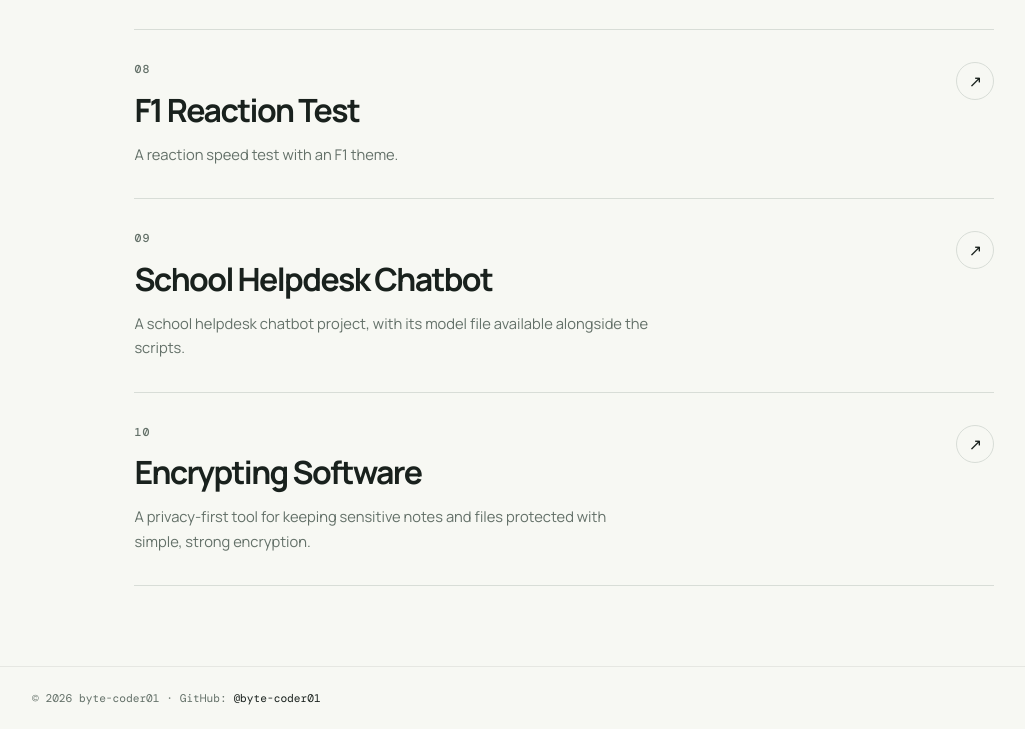
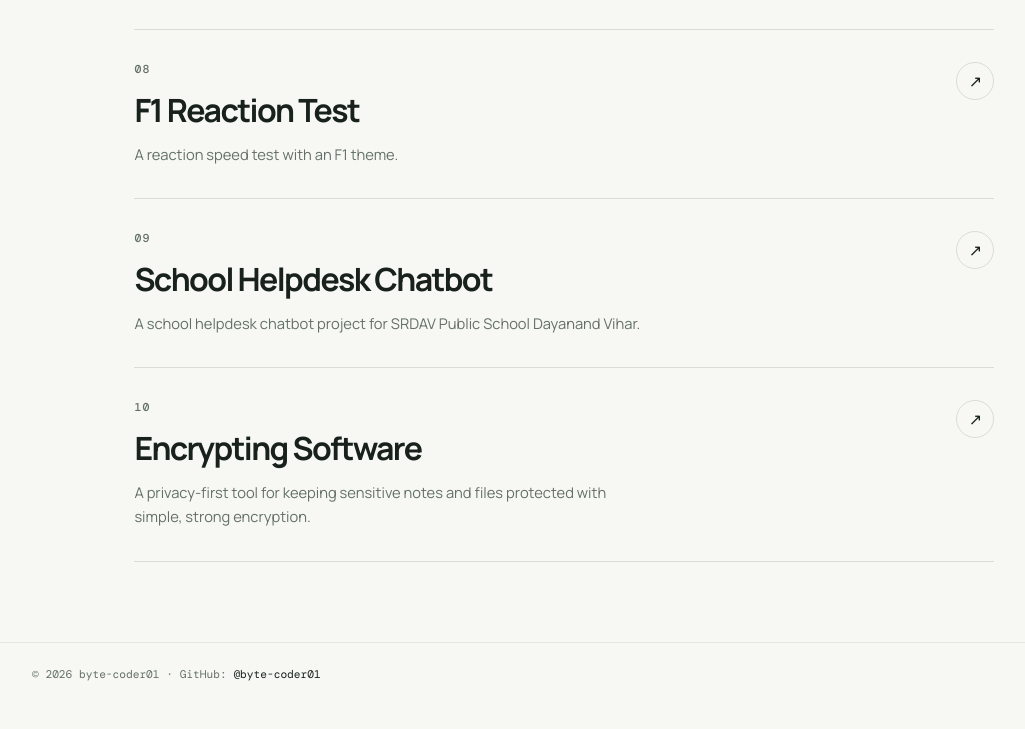
Before and after one commit to byte-coder01/byte-coder01_, a plain HTML site: page projects.html in a window 1280 px wide. Shown: the part 1589-2318 px from the top of the page, without its empty margins (32-1057 px from the left). After the commit the page ends 2294 px from the top, so only its background shows below. Drawn offline with nearby package versions, Linux system fonts and the light colour scheme.

Commit message:
Revise School Helpdesk Chatbot project details
Updated project description for School Helpdesk Chatbot.

```diff
--- a/projects.html
+++ b/projects.html
@@ -29,7 +29,7 @@
 
       <article class="project-card"><div><p class="project-number">08</p><h2>F1 Reaction Test</h2><p>A reaction speed test with an F1 theme.</p></div><a href="downloads/Reaction.zip" download="F1-Reaction-Test.zip" aria-label="Download F1 Reaction Test">↗</a></article>
 
-      <article class="project-card"><div><p class="project-number">09</p><h2>School Helpdesk Chatbot</h2><p>A school helpdesk chatbot project, with its model file available alongside the scripts.</p></div><a href="downloads/School%20Helpdesk%20Chatbot.zip" download="School-Helpdesk-Chatbot.zip" aria-label="Download School Helpdesk Chatbot files">↗</a></article>
+      <article class="project-card"><div><p class="project-number">09</p><h2>School Helpdesk Chatbot</h2><p>A school helpdesk chatbot project for SRDAV Public School Dayanand Vihar.</p></div><a href="downloads/School%20Helpdesk%20Chatbot.zip" download="School-Helpdesk-Chatbot.zip" aria-label="Download School Helpdesk Chatbot files">↗</a></article>
 
       <article class="project-card"><div><p class="project-number">10</p><h2>Encrypting Software</h2><p>A privacy-first tool for keeping sensitive notes and files protected with simple, strong encryption.</p></div><a href="downloads/Encrypt_It.zip" download="Encrypt_It.zip" aria-label="Download Encrypt_It ZIP" title="Download Encrypt_It.zip">↗</a></article>
 
```
